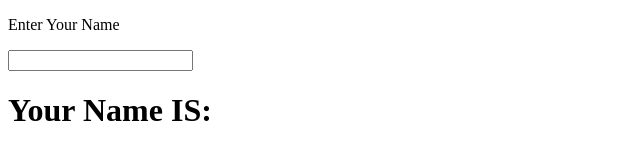
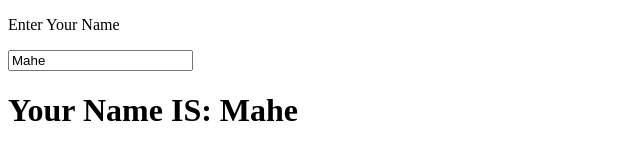
Before and after one commit to MaheKarim/VueJS-Practise, a plain HTML site: page MR - YT/index-dataBinding.html in a window 1280 px wide. Shown: the whole page, without its empty margins (0-640 px from the left). Drawn offline with nearby package versions, Linux system fonts and the light colour scheme.

Commit message:
mounted function

```diff
--- a/MR - YT/index-dataBinding.html
+++ b/MR - YT/index-dataBinding.html
@@ -23,8 +23,11 @@
          var app = new Vue({
              el: "#root",
              data: {
-                 name: ""
-             }
+                 name: "Mahe"
+             },
+             mounted: function() {  // automitacally load after vue js
+                 console.log("mounted");
+             },
          });
 
 
```
